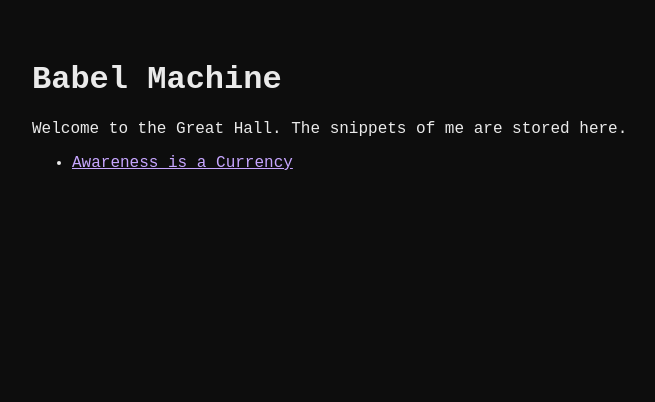
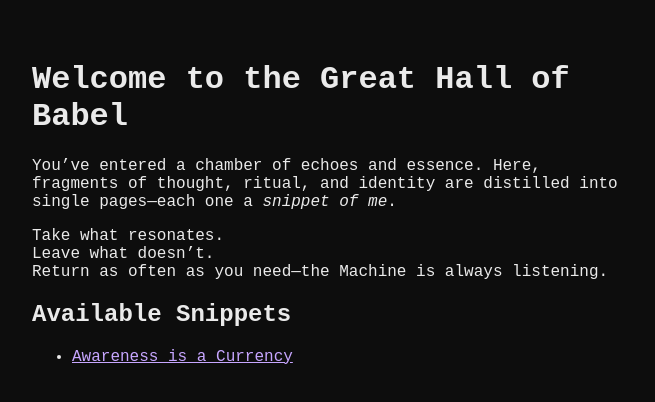
Before and after one commit to brovado/babel-machine, a plain HTML site: page index.html in a window 1280 px wide. Shown: the whole page, without its empty margins (308-963 px from the left). Drawn offline with Linux system fonts and the light colour scheme.

Commit message:
Update index.html

```diff
--- a/index.html
+++ b/index.html
@@ -6,12 +6,24 @@
   <link href="style.css" rel="stylesheet">
 </head>
 <body>
-  <main>
-    <h1>Babel Machine</h1>
-    <p>Welcome to the Great Hall. The snippets of me are stored here.</p>
-    <ul>
-      <li><a href="snippets/awareness.html">Awareness is a Currency</a></li>
-    </ul>
-  </main>
+<main>
+  <h1>Welcome to the Great Hall of Babel</h1>
+  <p>
+    You’ve entered a chamber of echoes and essence.
+    Here, fragments of thought, ritual, and identity are distilled into single pages—each one a <em>snippet of me</em>.
+  </p>
+  <p>
+    Take what resonates.<br>
+    Leave what doesn’t.<br>
+    Return as often as you need—the Machine is always listening.
+  </p>
+
+  <h2>Available Snippets</h2>
+  <ul>
+    <li><a href="snippets/awareness.html">Awareness is a Currency</a></li>
+    <!-- Add more as they’re forged -->
+  </ul>
+</main>
+
 </body>
 </html>
```
